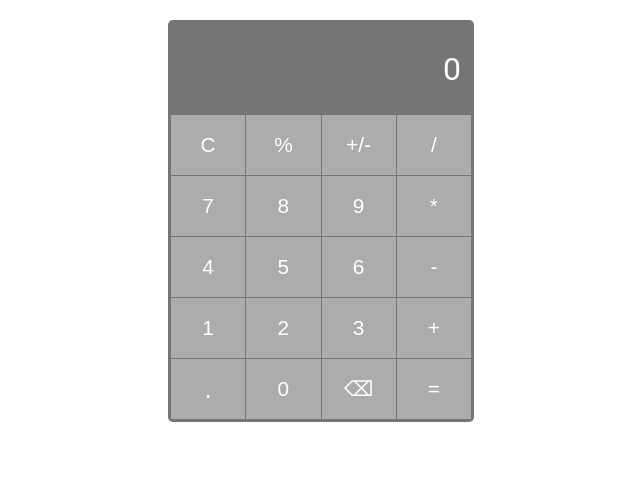
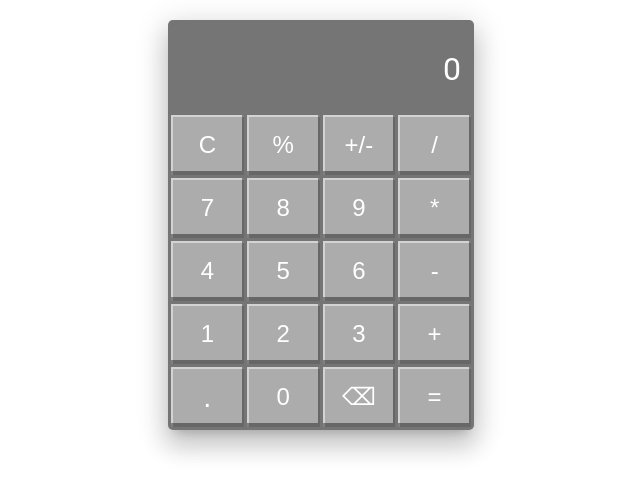
Before and after one commit to TeodorTodorovT/ReactCalculator, a React (Vite) app: page / in a window 1280 px wide. Shown: the top 494 px of the page, without its empty margins (319-959 px from the left). Built offline with nearby package versions, Linux system fonts and the light colour scheme.

Commit message:
fixed screen overflow issue

```diff
--- a/src/Calculator.jsx
+++ b/src/Calculator.jsx
@@ -11,6 +11,13 @@ const Calculator = () => {
 
     const pushNumber = (e) => {
         const lastChar = calculations[calculations.length - 2]
+        const parts = calculations.trim().split(' ');
+
+
+        if(parts[parts.length - 1].length >= 15){
+            return;
+
+        }
 
         if (calculations === '0') {
             setCalculations(e.target.innerText);
--- a/src/calculator.css
+++ b/src/calculator.css
@@ -1,4 +1,4 @@
-.wrapper{
+.wrapper {
     display: flex;
     flex-direction: column;
     background-color: #757575;
@@ -6,6 +6,7 @@
     margin: 20px auto;
     width: 300px;
     padding: 3px;
+    box-shadow: 0px 16px 24px 2px rgba(0,0,0,0.14) , 0px 6px 30px 5px rgba(0,0,0,0.12) , 0px 8px 10px -7px rgba(0,0,0,0.2) ;
 }
 
 .screen {
@@ -21,7 +22,7 @@
     grid-template-columns: repeat(4, 1fr);
     grid-template-rows: repeat(5, 1fr);
     justify-items: center;
-    gap: 1px;
+    gap: 3px;
     background-color: #757575;
     color: #fff;
 }
@@ -33,7 +34,8 @@
     background-color: #acacac;
     color: #fff;
     cursor: pointer;
-    font-size: 1.3rem;
+    font-size: 1.5rem;
+    box-shadow: -2px -4px 0px 0px #0006 inset, 2px 2px 0px 0px #fff7 inset;
 }
 
 .btn:hover {
@@ -41,6 +43,5 @@
 }
 
 .dot {
-    font-size: 1.6rem;
-
+    font-size: 1.8rem;
 }
```
